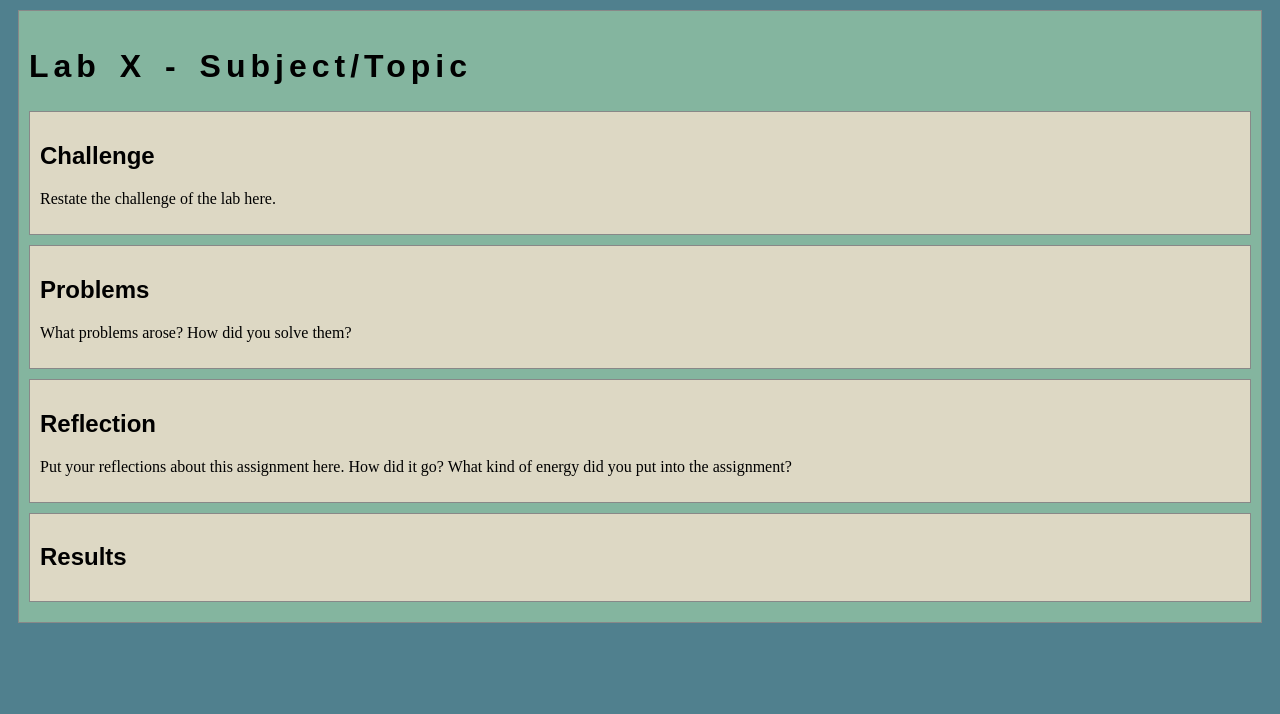
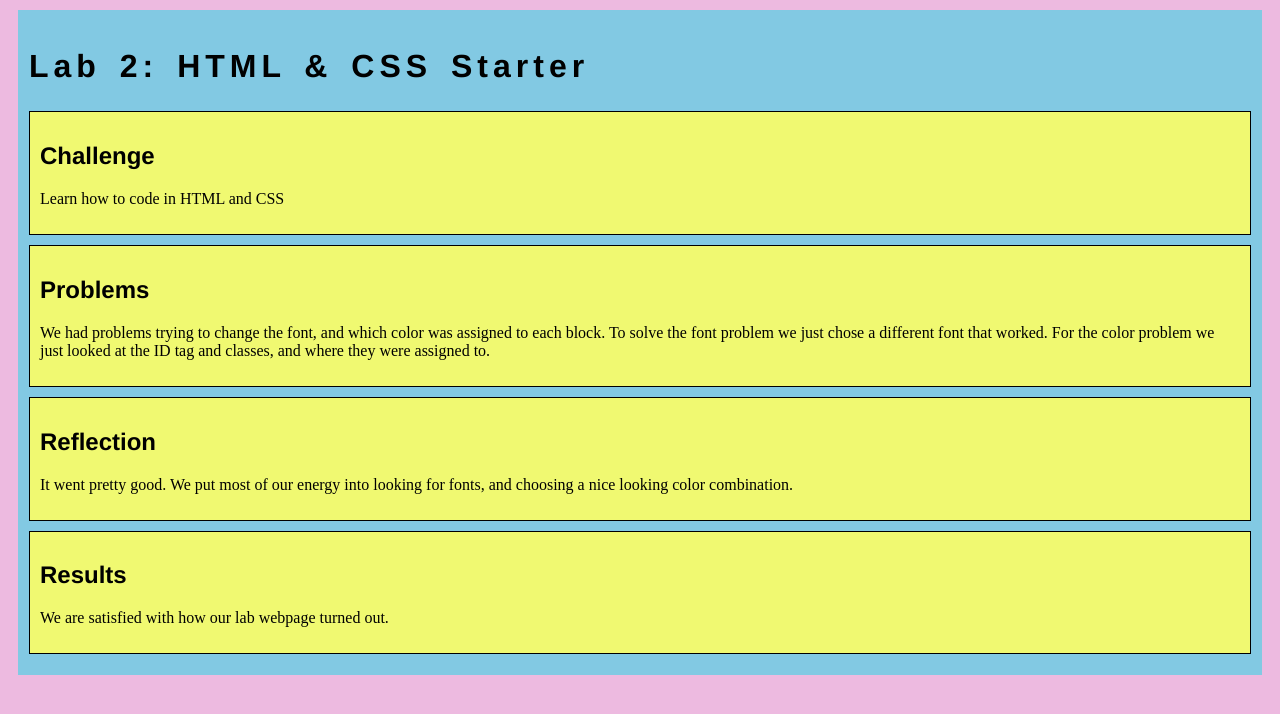
Before and after one commit to andreslimeta/art101, a plain HTML site: page lab2/index.html in a window 1280 px wide. Drawn offline with nearby package versions, Linux system fonts and the light colour scheme.

Commit message:
Lab Code 2

```diff
--- a/lab2/css/lab.css
+++ b/lab2/css/lab.css
@@ -1,9 +1,36 @@
-/* Here we can set styles for this lab page that we don't want to effect others pages */
+/* we can use a single css file to style all the files in our wwebsite */
+
+/* you can pick your own background colors, text colors, and fonts */
+
+/* we can select an html element tag, in this case "body" will apply to the whole document */
+body {
+  background-color: #edbae0;
+}
+
+/* we can have rules apply to multiple elements at the same time with commas */
+h1,h2,h3 {
+  font-family: 'Franklin Gothic Medium', 'Arial Narrow', Arial, sans-serif;
+}
+
+/* and we can have rules that overlap other rules, both take effect */
+h1 {
+  letter-spacing: 5px;
+  word-spacing: 5px;
+  font-size: 200%;
+}
+
+/* the hashtag in a CSS selector selects an element by id, e.g., id="content" */
+#content {
+  margin: 10px;
+  padding: 10px;
+  border: solid 1px #82c9e3;
+  background-color: #82c9e3;
+}
 
 /* the period in a CSS selector selects an element by class, e.g., class="minor-section" */
 .minor-section {
-    padding: 10px;
-    margin-bottom: 10px;
-    border: solid 1px #888;
-    background-color: #DDD8C4;
-  }
+  padding: 10px;
+  margin-bottom: 10px;
+  border: solid 1px #000000;
+  background-color: #f0f971;
+}
--- a/lab2/index.html
+++ b/lab2/index.html
@@ -2,15 +2,15 @@
 <html>
 <head>
 	<!-- This title is used for tabs and bookmarks -->
-	<title>Lab X - Subject/Topic</title>
+	<title>Lab 2 - Philip Choe & Andres Limeta</title>
 
 	<!-- Use UTF character set, a good idea with any webpage -->
   	<meta charset="UTF-8" />
 	<!-- Set viewport so page remains consistently scaled w narrow devices -->
   	<meta name="viewport" content="width=device-width, initial-scale=1.0" />
 
-	<!-- Include a sitewide CSS file for consistent styling across the site -->
-	<link rel="stylesheet" type="text/css" href="../css/site.css">
+
+
 	<!-- Lab-specifc CSS file for any special styling of this particular page -->
 	<link rel="stylesheet" type="text/css" href="css/lab.css">
 
@@ -23,25 +23,26 @@
 	<!-- Style this page by changing the CSS in ../css/site.css or css/lab.css -->
 	<main id="content">
 		<section>
-			<h1>Lab X - Subject/Topic</h1>
+			<h1>Lab 2: HTML & CSS Starter </h1>
 			<div class="minor-section">
 					<h2>Challenge</h2>
-					<p>Restate the challenge of the lab here.</p>
+					<p>Learn how to code in HTML and CSS</p>
 			</div>
 
 			<div class="minor-section">
 					<h2>Problems</h2>
-					<p>What problems arose? How did you solve them? </p>
+					<p>We had problems trying to change the font, and which color was assigned to each block. To solve the font problem we just chose a different font that worked. For the color problem we just looked at the ID tag and classes, and where they were assigned to.  </p>
 			</div>
 
 			<div class="minor-section">
 					<h2>Reflection</h2>
-					<p>Put your reflections about this assignment here. How did it go? What kind of energy did you put into the assignment? </p>
+					<p>It went pretty good. We put most of our energy into looking for fonts, and choosing a nice looking color combination. </p>
 			</div>
 
 			<div class="minor-section">
 					<h2>Results</h2>
 					<div id="output"></div>
+					<p>We are satisfied with how our lab webpage turned out. </p>
 			</div>
 		</section>
 		<nav id="links">
```
Also changed, not shown: 1 other file.
